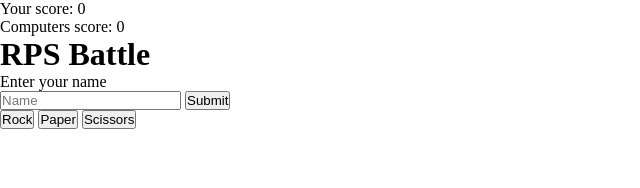
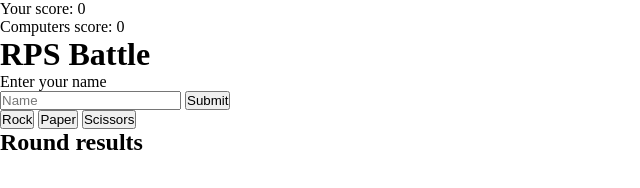
Before and after one commit to FilipFE23/fe23-js1-mp2-filip-bockarovski, a plain HTML site: page index.html in a window 1280 px wide. Shown: the whole page, without its empty margins (0-640 px from the left). Drawn offline with Linux system fonts and the light colour scheme.

Commit message:
Update index.html

```diff
--- a/index.html
+++ b/index.html
@@ -23,5 +23,8 @@
         <button>Paper</button>
         <button>Scissors</button>
     </div>
+    <div>
+        <h2>Round results</h2>
+    </div>
 </body>
 </html>
```
